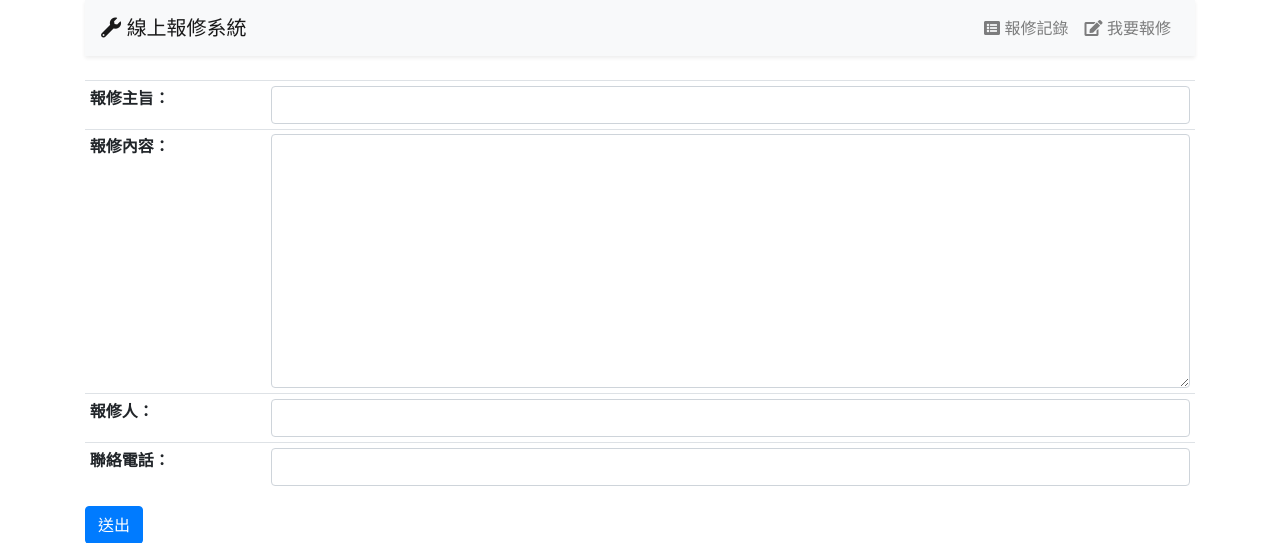
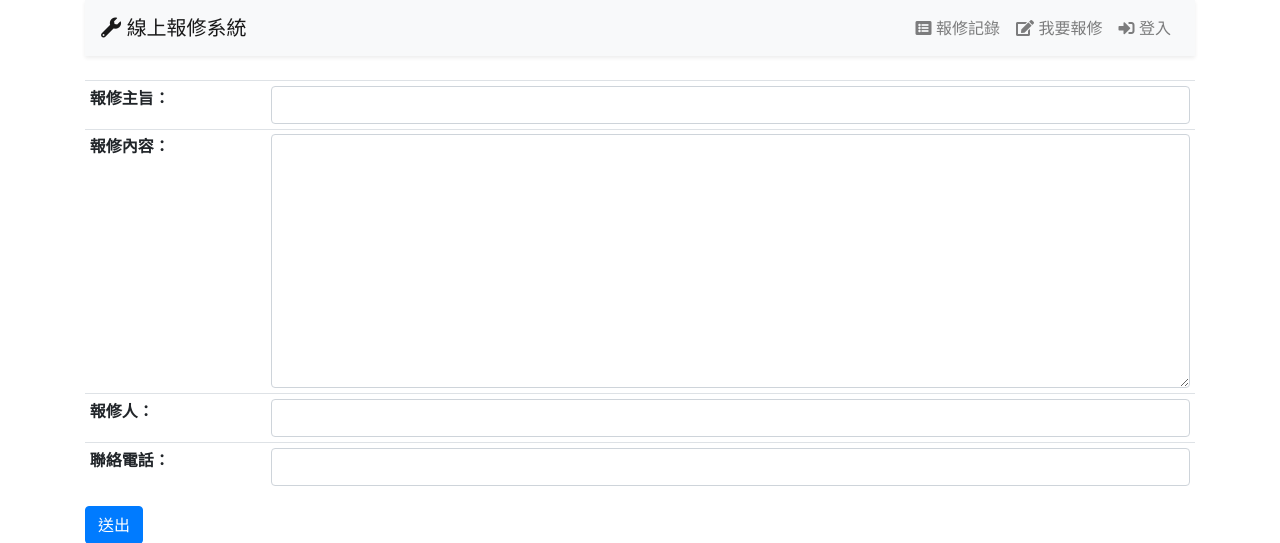
Before and after one commit to dcsh-dreamer/repair, a Django app: page /log/create/ in a window 1280 px wide. Shown: the top 543 px of the page. Run offline with Django 3.2, Linux system fonts and the light colour scheme; some libraries are stand-ins or nearby versions.

Commit message:
回覆維修進度

```diff
--- a/log/templates/navbar.html
+++ b/log/templates/navbar.html
@@ -1,7 +1,9 @@
 <!-- Navbar begin //-->
 <nav class="navbar navbar-expand-sm navbar-light bg-light mb-4 shadow-sm">
   <!-- 網站標誌 -->
-  <div class="navbar-brand"><i class="fas fa-wrench"></i> 線上報修系統</div>
+  <div class="navbar-brand">
+    <i class="fas fa-wrench"></i> 線上報修系統
+  </div>
   <!-- 在小螢幕的設備上顯示可展開/收合導覽選單的按鈕 -->
   <button class="navbar-toggler" type="button" data-toggle="collapse" data-target="#navbarNav" aria-controls="navbarNav" aria-expanded="false" aria-label="Toggle navigation">
     <span class="navbar-toggler-icon"></span>
@@ -9,8 +11,30 @@
   <!-- 導覽列選單內容(可收合) -->
   <div class="collapse navbar-collapse" id="navbarNav">
     <ul class="navbar-nav ml-auto nav-pills">
-      <li class="nav-item"><a href="{% url 'log_list' %}" class="nav-link"><i class="fas fa-list-alt"></i> 報修記錄</a></li>
-      <li class="nav-item"><a href="{% url 'log_create' %}" class="nav-link"><i class="fas fa-edit"></i> 我要報修</a></li>
+      <li class="nav-item">
+        <a href="{% url 'log_list' %}" class="nav-link">
+          <i class="fas fa-list-alt"></i> 報修記錄
+        </a>
+      </li>
+      <li class="nav-item">
+        <a href="{% url 'log_create' %}" class="nav-link">
+          <i class="fas fa-edit"></i> 我要報修
+        </a>
+      </li>
+      {% if user.is_authenticated %}
+        <li class="nav-item">
+          <a href="{% url 'logout' %}" class="nav-link">
+            <i class="fas fa-sign-out-alt"></i> 登出
+            {{ user.username }}
+          </a>
+        </li>
+      {% else %}
+        <li class="nav-item">
+          <a href="{% url 'login' %}" class="nav-link">
+            <i class="fas fa-sign-in-alt"></i> 登入
+          </a>
+        </li>
+      {% endif %}
     </ul>
   </div>
 </nav>
--- /dev/null
+++ b/log/templates/registration/logged_out.html
@@ -0,0 +1,6 @@
+{% extends "base.html" %}
+
+{% block content %}
+<p class="alert alert-info">您已登出!!</p>
+<a href="{% url 'login' %}" class="btn btn-primary">請按此處重新<i class="fas fa-sign-in-alt"></i> 登入</a>
+{% endblock %}d
--- a/log/views.py
+++ b/log/views.py
@@ -1,7 +1,9 @@
 from django.shortcuts import render
 from django.views.generic import *
 from django.urls import reverse
+from django.contrib.auth.mixins import LoginRequiredMixin
 from .models import LogItem
+from .forms import LogItemReplyForm
 
 # Create your views here.
 class LogList(ListView):
@@ -19,9 +21,23 @@ class LogCreate(CreateView):
   def get_success_url(self):
     return reverse('log_list')
 
-class LogReply(UpdateView):
+class LogReply(LoginRequiredMixin, UpdateView):
   model = LogItem
-  fields = ['handler', 'status', 'comment']
+  #fields = ['handler', 'status', 'comment']
+  form_class = LogItemReplyForm
+  template_name = 'log/logitem_detail.html'
 
   def get_success_url(self):
-    return reverse('log_view', self.object.id)
+    return reverse('log_view', kwargs={'pk': self.object.id})
+
+  # get_initial: 設定表單初始預設值
+  def get_initial(self):
+    data = {}
+    # 取得目前登入的使用者資訊
+    u = self.request.user
+    # 如果有名字，就填名字，否則就填帳號名稱
+    if u.first_name:
+      data['handler'] = u.first_name
+    else:
+      data['handler'] = u.username
+    return data
--- a/repair/settings.py
+++ b/repair/settings.py
@@ -31,13 +31,13 @@ ALLOWED_HOSTS = ['*']
 # Application definition
 
 INSTALLED_APPS = [
+    'log',
     'django.contrib.admin',
     'django.contrib.auth',
     'django.contrib.contenttypes',
     'django.contrib.sessions',
     'django.contrib.messages',
     'django.contrib.staticfiles',
-    'log',
 ]
 
 MIDDLEWARE = [
@@ -119,3 +119,6 @@ USE_TZ = True
 # https://docs.djangoproject.com/en/2.1/howto/static-files/
 
 STATIC_URL = '/static/'
+
+# Redirect to home URL after login (Default redirects to /accounts/profile/)
+LOGIN_REDIRECT_URL = '/'
--- a/repair/urls.py
+++ b/repair/urls.py
@@ -21,4 +21,5 @@ urlpatterns = [
     path('admin/', admin.site.urls),
     path('log/', include('log.urls')),
     path('', RedirectView.as_view(url='log/')),
+    path('account/', include('django.contrib.auth.urls')),
 ]
```
Also changed, not shown: log/forms.py (added, +13 -0 lines), log/templates/log/logitem_detail.html (+19 -0 lines), log/templates/registration/login.html (added, +16 -0 lines).
